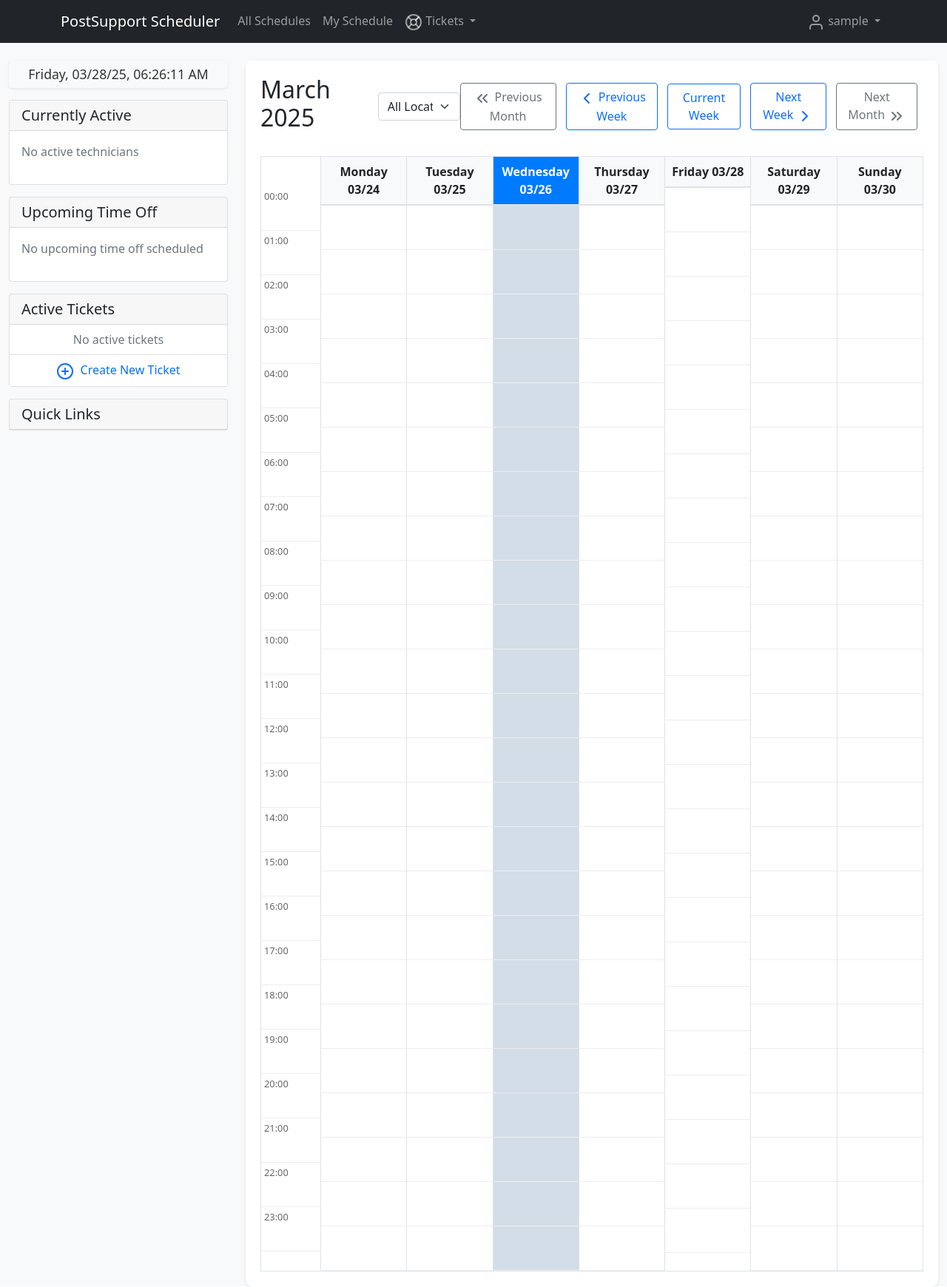
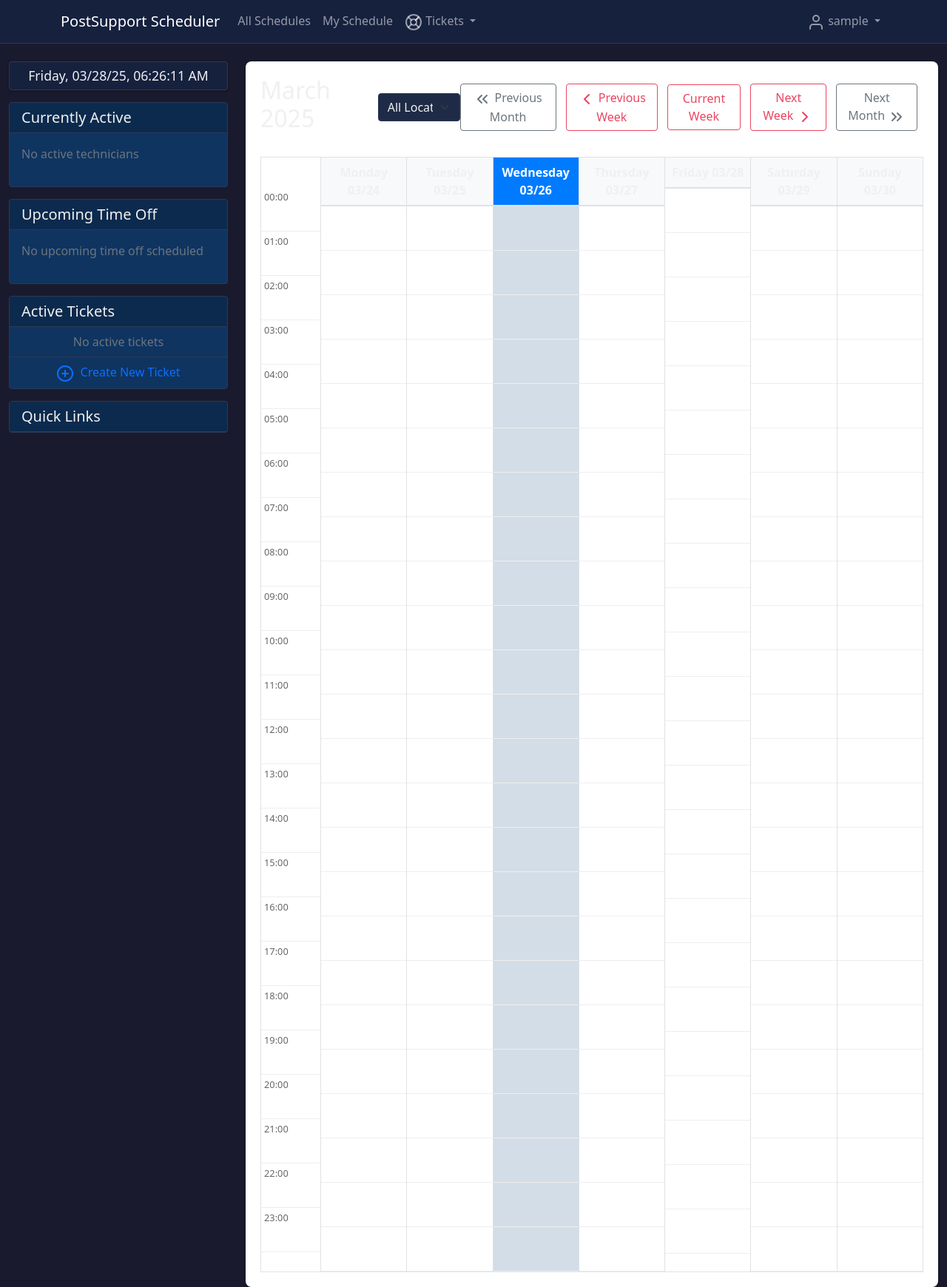
Before and after one commit to tbnobed/techsched, a Flask app: page /calendar in a window 1280 px wide. Shown: the whole page at 74% size. Run offline with Flask 3, Linux system fonts and the light colour scheme; the visitor is signed in with stand-in values (Sample User, id 1); data comes from the database, SQL or seed files in the repository; data that the repository does not hold is empty; some libraries are stand-ins or nearby versions.

Commit message:
Update application styling and remove category icons:  Refactored category forms and templates to remove icon fields, implemented a dark theme using custom CSS, and updated the overall visual style for a more modern look.
Replit-Commit-Author: Agent
Replit-Commit-Session-Id: 46ea2e9d-634a-43fa-8899-84d9ed7dd8fa
Replit-Commit-Screenshot-Url: https://storage.googleapis.com/screenshot-production-us-central1/3f052e03-dbd2-4cad-9269-6a43cf17e21b/a8ce19ea-3245-42d1-827d-13242a0cc41f.jpg

```diff
--- a/forms.py
+++ b/forms.py
@@ -97,7 +97,6 @@ class TicketCommentForm(FlaskForm):
 class TicketCategoryForm(FlaskForm):
     name = StringField('Category Name', validators=[DataRequired(), Length(max=100)])
     description = TextAreaField('Description', validators=[Length(max=200)])
-    icon = StringField('Icon', validators=[DataRequired(), Length(max=50)], default='help-circle')
     priority_level = SelectField('Default Priority', choices=[
         (0, 'Low'),
         (1, 'Medium'),
--- /dev/null
+++ b/static/css/dark-theme.css
@@ -0,0 +1,276 @@
+/* Dark Theme CSS */
+:root {
+  --dark-bg: #1a1a2e;
+  --dark-panel: #16213e;
+  --dark-card: #0f3460;
+  --dark-accent: #e94560;
+  --dark-text: #f0f0f0;
+  --dark-text-secondary: #c8c8c8;
+  --dark-border: #293a56;
+  --dark-hover: #253352;
+  --dark-active: #2c3b5a;
+  --dark-input-bg: #1f2b46;
+  --dark-success: #2ecc71;
+  --dark-info: #3498db;
+  --dark-warning: #f39c12;
+  --dark-danger: #e74c3c;
+}
+
+body {
+  background-color: var(--dark-bg);
+  color: var(--dark-text);
+}
+
+.navbar {
+  background-color: var(--dark-panel) !important;
+  border-bottom: 1px solid var(--dark-border);
+}
+
+.card {
+  background-color: var(--dark-card);
+  border: 1px solid var(--dark-border);
+}
+
+.card-header {
+  background-color: rgba(0, 0, 0, 0.2);
+  border-bottom: 1px solid var(--dark-border);
+}
+
+.table {
+  color: var(--dark-text);
+}
+
+.table-striped tbody tr:nth-of-type(odd) {
+  background-color: rgba(0, 0, 0, 0.1);
+}
+
+.table thead th {
+  border-bottom: 2px solid var(--dark-border);
+}
+
+.table td, .table th {
+  border-top: 1px solid var(--dark-border);
+}
+
+.form-control, .form-select {
+  background-color: var(--dark-input-bg);
+  border: 1px solid var(--dark-border);
+  color: var(--dark-text);
+}
+
+.form-control:focus, .form-select:focus {
+  background-color: var(--dark-input-bg);
+  color: var(--dark-text);
+  border-color: var(--dark-accent);
+  box-shadow: 0 0 0 0.25rem rgba(233, 69, 96, 0.25);
+}
+
+.form-text {
+  color: var(--dark-text-secondary);
+}
+
+.btn-primary {
+  background-color: var(--dark-accent);
+  border-color: var(--dark-accent);
+}
+
+.btn-primary:hover {
+  background-color: #d03e54;
+  border-color: #d03e54;
+}
+
+.btn-secondary {
+  background-color: var(--dark-panel);
+  border-color: var(--dark-border);
+}
+
+.btn-outline-primary {
+  color: var(--dark-accent);
+  border-color: var(--dark-accent);
+}
+
+.btn-outline-primary:hover {
+  background-color: var(--dark-accent);
+  border-color: var(--dark-accent);
+}
+
+.btn-outline-danger {
+  color: var(--dark-danger);
+  border-color: var(--dark-danger);
+}
+
+.badge.bg-success {
+  background-color: var(--dark-success) !important;
+}
+
+.badge.bg-info {
+  background-color: var(--dark-info) !important;
+}
+
+.badge.bg-warning {
+  background-color: var(--dark-warning) !important;
+}
+
+.badge.bg-danger {
+  background-color: var(--dark-danger) !important;
+}
+
+.list-group-item {
+  background-color: var(--dark-card);
+  border-color: var(--dark-border);
+  color: var(--dark-text);
+}
+
+.list-group-item-action:hover {
+  background-color: var(--dark-hover);
+}
+
+.nav-link {
+  color: var(--dark-text-secondary);
+}
+
+.nav-link:hover, .nav-link:focus {
+  color: var(--dark-text);
+}
+
+.nav-link.active {
+  color: var(--dark-accent) !important;
+}
+
+.dropdown-menu {
+  background-color: var(--dark-panel);
+  border-color: var(--dark-border);
+}
+
+.dropdown-item {
+  color: var(--dark-text);
+}
+
+.dropdown-item:hover, .dropdown-item:focus {
+  background-color: var(--dark-hover);
+  color: var(--dark-text);
+}
+
+.modal-content {
+  background-color: var(--dark-card);
+  border-color: var(--dark-border);
+}
+
+.modal-header, .modal-footer {
+  border-color: var(--dark-border);
+}
+
+.close {
+  color: var(--dark-text);
+}
+
+.page-link {
+  background-color: var(--dark-panel);
+  border-color: var(--dark-border);
+  color: var(--dark-text);
+}
+
+.page-link:hover {
+  background-color: var(--dark-hover);
+  border-color: var(--dark-border);
+  color: var(--dark-text);
+}
+
+.page-item.active .page-link {
+  background-color: var(--dark-accent);
+  border-color: var(--dark-accent);
+}
+
+/* Sidebar styling */
+.sidebar {
+  background-color: var(--dark-panel);
+  border-right: 1px solid var(--dark-border);
+}
+
+.sidebar .nav-link {
+  color: var(--dark-text-secondary);
+}
+
+.sidebar .nav-link:hover {
+  color: var(--dark-text);
+  background-color: var(--dark-hover);
+}
+
+.sidebar .nav-link.active {
+  color: var(--dark-text);
+  background-color: var(--dark-active);
+}
+
+/* Calendar styling */
+.fc-theme-standard .fc-scrollgrid {
+  border-color: var(--dark-border);
+}
+
+.fc-theme-standard th, .fc-theme-standard td {
+  border-color: var(--dark-border);
+}
+
+.fc-theme-standard .fc-toolbar {
+  color: var(--dark-text);
+}
+
+.fc-theme-standard .fc-button {
+  background-color: var(--dark-panel);
+  border-color: var(--dark-border);
+  color: var(--dark-text);
+}
+
+.fc-theme-standard .fc-button:hover {
+  background-color: var(--dark-hover);
+}
+
+.fc-theme-standard .fc-button-active {
+  background-color: var(--dark-accent);
+  border-color: var(--dark-accent);
+}
+
+/* Alert styling */
+.alert-success {
+  background-color: rgba(46, 204, 113, 0.2);
+  border-color: var(--dark-success);
+  color: var(--dark-text);
+}
+
+.alert-info {
+  background-color: rgba(52, 152, 219, 0.2);
+  border-color: var(--dark-info);
+  color: var(--dark-text);
+}
+
+.alert-warning {
+  background-color: rgba(243, 156, 18, 0.2);
+  border-color: var(--dark-warning);
+  color: var(--dark-text);
+}
+
+.alert-danger {
+  background-color: rgba(231, 76, 60, 0.2);
+  border-color: var(--dark-danger);
+  color: var(--dark-text);
+}
+
+/* Ticket badges and status coloring */
+.ticket-status-open {
+  background-color: var(--dark-info);
+}
+
+.ticket-status-in-progress {
+  background-color: var(--dark-warning);
+}
+
+.ticket-status-pending {
+  background-color: #9b59b6;
+}
+
+.ticket-status-resolved {
+  background-color: var(--dark-success);
+}
+
+.ticket-status-closed {
+  background-color: #7f8c8d;
+}
--- a/templates/base.html
+++ b/templates/base.html
@@ -7,18 +7,20 @@
     <link href="https://cdn.jsdelivr.net/npm/bootstrap@5.1.3/dist/css/bootstrap.min.css" rel="stylesheet">
     <link href="https://cdn.jsdelivr.net/npm/feather-icons/dist/feather.min.css" rel="stylesheet">
     <link href="{{ url_for('static', filename='css/style.css') }}" rel="stylesheet">
+    <link href="{{ url_for('static', filename='css/dark-theme.css') }}" rel="stylesheet">
     <style>
         #current-time-display {
-            background-color: #f8f9fa;
+            background-color: var(--dark-panel);
             padding: 0.5rem;
             border-radius: 0.25rem;
-            box-shadow: 0 1px 3px rgba(0,0,0,0.1);
+            box-shadow: 0 1px 3px rgba(0,0,0,0.3);
             margin-bottom: 1rem;
+            border: 1px solid var(--dark-border);
         }
 
         #current-time-display h4 {
             margin: 0;
-            color: #333;
+            color: var(--dark-text);
             font-size: 1.1rem;
             font-weight: 500;
         }
--- a/templates/tickets/edit_category.html
+++ b/templates/tickets/edit_category.html
@@ -19,11 +19,7 @@
                             {{ form.description.label(class="form-label") }}
                             {{ form.description(class="form-control") }}
                         </div>
-                        <div class="mb-3">
-                            {{ form.icon.label(class="form-label") }}
-                            {{ form.icon(class="form-control") }}
-                            <div class="form-text">Enter a Feather icon name (e.g., 'help-circle', 'alert-triangle')</div>
-                        </div>
+
                         <div class="mb-3">
                             {{ form.priority_level.label(class="form-label") }}
                             {{ form.priority_level(class="form-select") }}
--- a/ticket_routes.py
+++ b/ticket_routes.py
@@ -925,7 +925,6 @@ def manage_categories():
         category = TicketCategory(
             name=form.name.data,
             description=form.description.data,
-            icon=form.icon.data,
             priority_level=form.priority_level.data
         )
         db.session.add(category)
@@ -962,7 +961,6 @@ def edit_category(category_id):
     if form.validate_on_submit():
         category.name = form.name.data
         category.description = form.description.data
-        category.icon = form.icon.data
         category.priority_level = form.priority_level.data
 
         db.session.commit()
```
Also changed, not shown: templates/tickets/manage_categories.html (+1 -7 lines).
